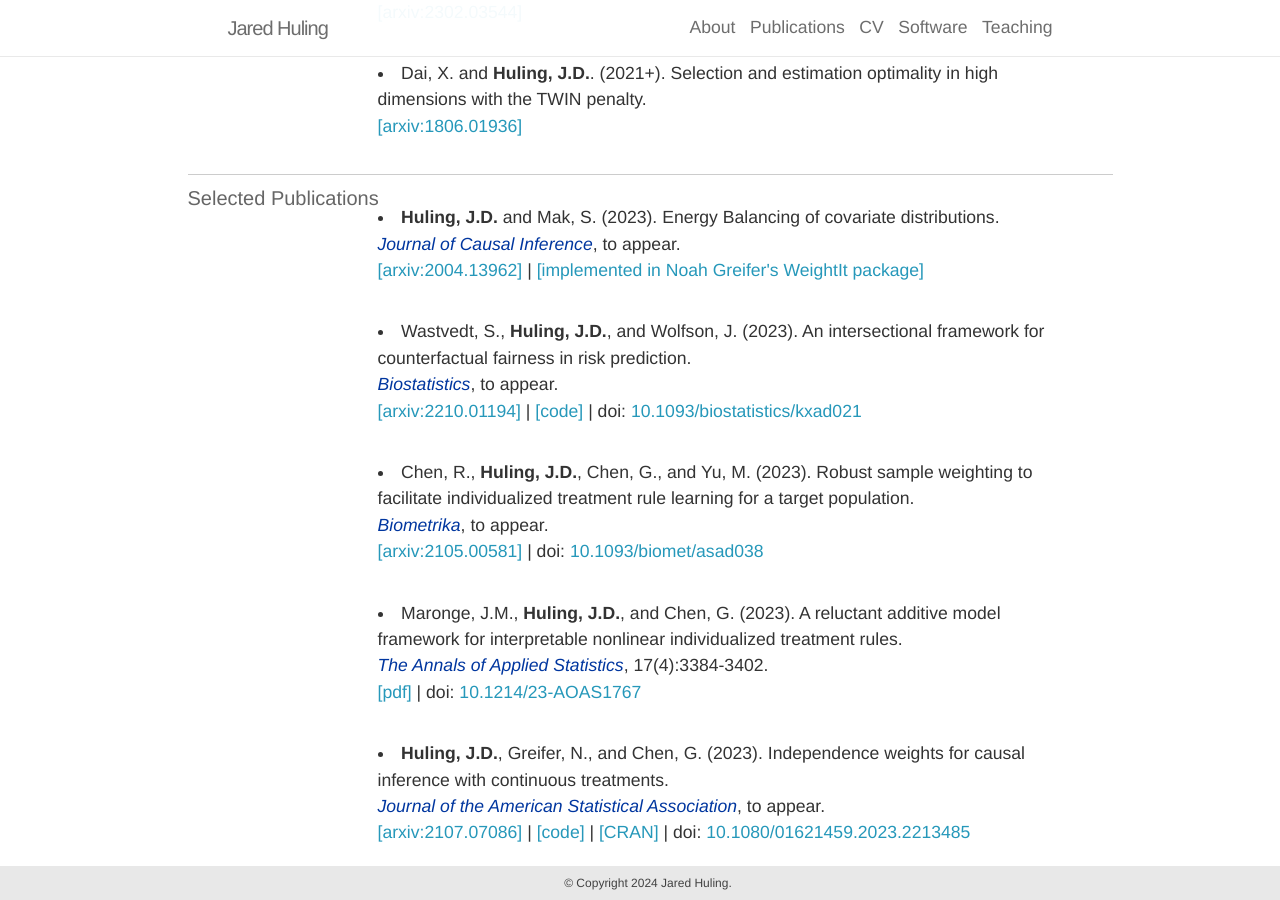
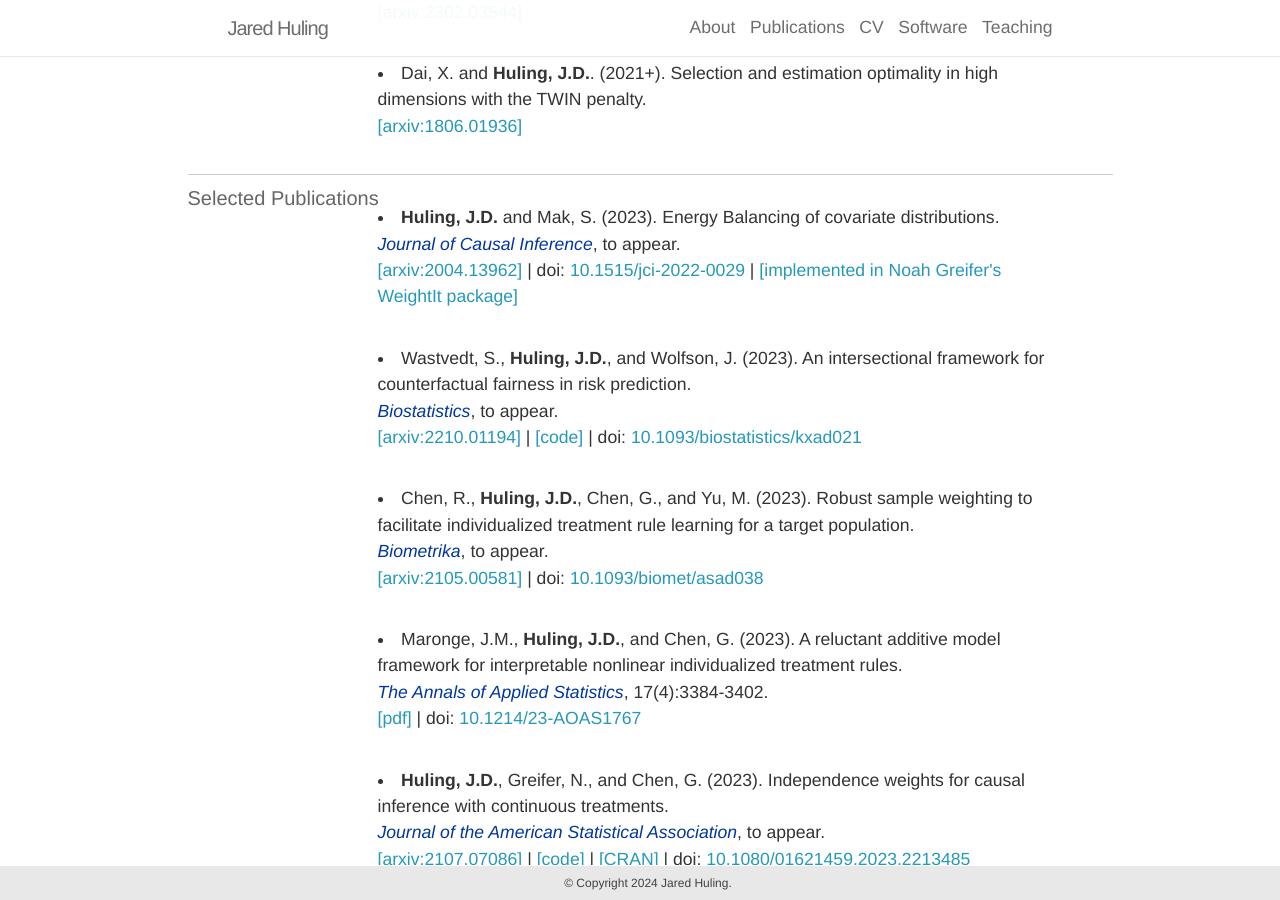
Before and after one commit to jaredhuling/jaredhuling.github.io, a Jekyll site: the page built from _pages/publications.md, in a window 1280 px wide and 900 px high, scrolled down 519 px. Built offline with Jekyll 4.4.1, drawn with Linux system fonts in a browser that asks for light colours; nearby versions of some CDN libraries.

Commit message:
add ebw doi

```diff
--- a/_pages/publications.md
+++ b/_pages/publications.md
@@ -62,11 +62,13 @@ years: [2018, 2017, 2016]
       <div class="twelve columns">
 
 
+
         <p class="bibliography">
           <author>Huling, J.D.</author> and Mak, S. (2023).
             Energy Balancing of covariate distributions. <br>
             <journal>Journal of Causal Inference</journal>, to appear. <br>
           <a href="https://arxiv.org/abs/2004.13962">[arxiv:2004.13962]</a> |
+          doi: <a href="https://degruyter.com/document/doi/10.1515/jci-2022-0029/html">10.1515/jci-2022-0029</a> |
           <a class="codelink" href="https://github.com/ngreifer/WeightIt">[implemented in Noah Greifer's WeightIt package]</a>
         </p>
 
```
